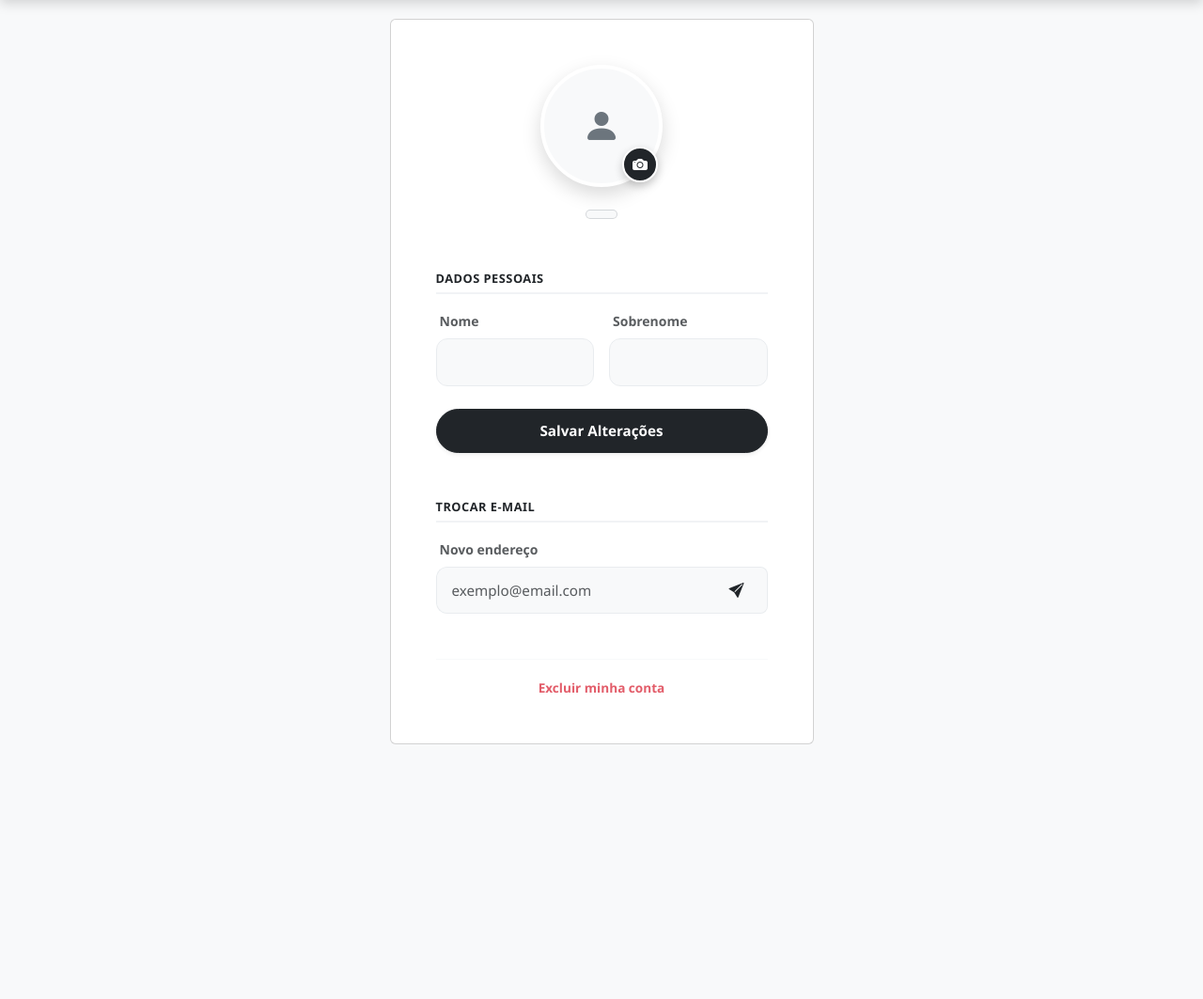
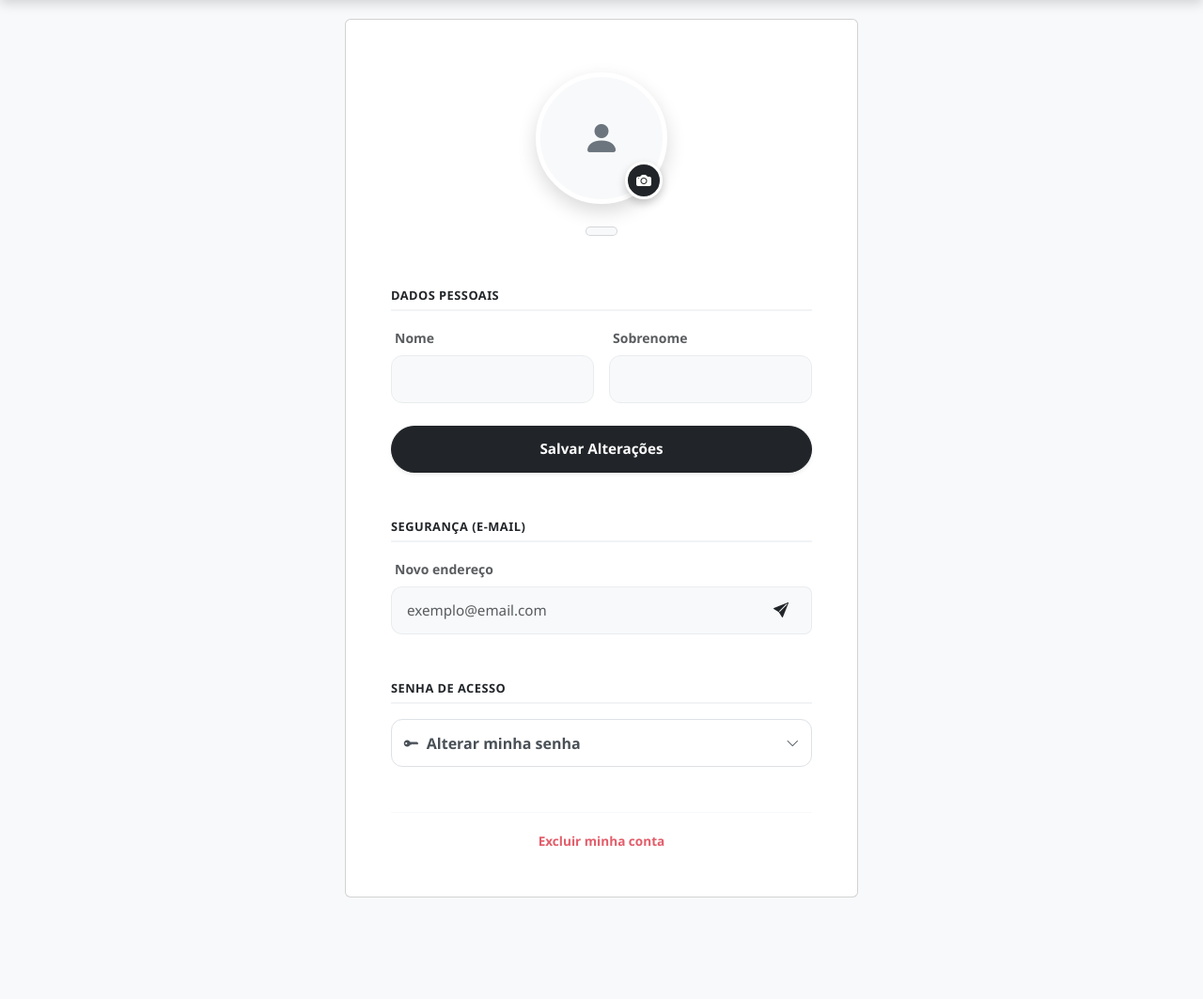
Before and after one commit to AprendendoLinux/enquetes, a FastAPI app: template app/templates/my_profile.html in a window 1280 px wide. Shown: the part 80-1143 px from the top of the page at 94% size. Before the commit the page ends 872 px from the top, so only its background shows below. Run offline with FastAPI, Linux system fonts and the light colour scheme; the template is opened without the code that fills it, so the values that code supplies are empty; parts of the project's set-up code (start-up, migrations or seed data) failed here and were passed over.

Commit message:
Alterado em 29/01/2026 às 10h:51m

```diff
--- a/app/main.py
+++ b/app/main.py
@@ -333,6 +333,35 @@ async def verify_email_change(request: Request, token: str, db: Session = Depend
     response.delete_cookie("access_token")
     return response
 
+# --- NOVA ROTA: ALTERAR SENHA (CORREÇÃO DO ERRO 404) ---
+@app.post("/my_profile/change_password")
+async def change_password_profile(
+    current_password: str = Form(...),
+    new_password: str = Form(...),
+    confirm_password: str = Form(...),
+    db: Session = Depends(get_db),
+    access_token: str | None = Cookie(default=None)
+):
+    if not access_token: return RedirectResponse("/login", status_code=303)
+    email = verify_token(access_token)
+    if not email: return RedirectResponse("/login", status_code=303)
+
+    user = crud.get_user_by_email(db, email)
+
+    # 1. Verifica se a senha atual está correta
+    if not verify_password(current_password, user.hashed_password):
+        return RedirectResponse("/my_profile?error=A senha atual está incorreta.", status_code=303)
+
+    # 2. Verifica se as novas senhas conferem
+    if new_password != confirm_password:
+        return RedirectResponse("/my_profile?error=A nova senha e a confirmação não coincidem.", status_code=303)
+
+    # 3. Atualiza no banco
+    new_hash = get_password_hash(new_password)
+    crud.update_user_password(db, user.id, new_hash)
+
+    return RedirectResponse("/my_profile?success=Sua senha foi alterada com sucesso.", status_code=303)
+
 @app.post("/my_profile/delete_account")
 async def delete_account(
     password: str = Form(...),
--- a/app/templates/base.html
+++ b/app/templates/base.html
@@ -67,36 +108,37 @@
         {% endif %}
       </a>
 
-      <button class="navbar-toggler border-0" type="button" data-bs-toggle="collapse" data-bs-target="#navbarContent">
-        <i class="bi bi-list text-white fs-2"></i>
+      <button class="navbar-toggler border-0 shadow-none text-white" type="button" data-bs-toggle="collapse" data-bs-target="#navbarContent">
+        <i class="bi bi-list fs-1"></i>
       </button>
 
       <div class="collapse navbar-collapse" id="navbarContent">
-        <div class="ms-auto d-flex align-items-center gap-2">
+        <div class="ms-auto d-flex align-items-center gap-2 mt-3 mt-lg-0 mobile-menu-container">
 
             {% if current_user %}
-                <a href="/" class="btn btn-outline-light btn-sm rounded-pill px-3 fw-bold">
+                <a href="/" class="btn btn-outline-light btn-sm rounded-pill px-3 fw-bold responsive-btn">
                     <i class="bi bi-house-door-fill me-1"></i> Início
                 </a>
 
                 {% if request.url.path.startswith('/admin') %}
-                    <a href="/dashboard" class="btn btn-outline-secondary btn-sm rounded-pill px-3 fw-bold me-2 border-secondary text-light">
+                    <a href="/dashboard" class="btn btn-outline-secondary btn-sm rounded-pill px-3 fw-bold me-lg-2 border-secondary text-light responsive-btn">
                         <i class="bi bi-speedometer2 me-1"></i> Meu Painel
                     </a>
                 {% else %}
-                    <a href="/create_poll" class="btn btn-primary btn-sm rounded-pill px-3 fw-bold">
+                    <a href="/create_poll" class="btn btn-primary btn-sm rounded-pill px-3 fw-bold responsive-btn">
                         <i class="bi bi-plus-lg me-1"></i> Criar Nova
                     </a>
 
                     {% if current_user.is_admin %}
-                    <a class="btn btn-warning btn-sm rounded-pill px-3 fw-bold text-dark" href="/admin">
+                    <a class="btn btn-warning btn-sm rounded-pill px-3 fw-bold text-dark responsive-btn" href="/admin">
                         <i class="bi bi-shield-lock-fill me-1"></i> Painel Admin
                     </a>
                     {% endif %}
                 {% endif %}
 
-                <div class="dropdown ms-2">
-                    <a class="btn btn-outline-light border-0 dropdown-toggle d-flex align-items-center gap-2" href="#" role="button" data-bs-toggle="dropdown">
+                <div class="dropdown responsive-btn">
+                    <a class="btn btn-outline-light border-0 dropdown-toggle d-flex align-items-center gap-2 w-100 justify-content-between justify-content-lg-start" href="#" role="button" data-bs-toggle="dropdown">
+                        <div class="d-flex align-items-center gap-2">
                             <div class="bg-secondary rounded-circle d-flex align-items-center justify-content-center overflow-hidden" style="width: 32px; height: 32px;">
                                 {% if current_user.avatar_path %}
                                     <img src="{{ current_user.avatar_path }}" alt="Avatar" style="width: 100%; height: 100%; object-fit: cover;">
@@ -104,32 +146,31 @@
                                     <i class="bi bi-person-fill"></i>
                                 {% endif %}
                             </div>
-                        {# --- AQUI ESTÁ A ALTERAÇÃO: Nome Completo --- #}
-                        <span class="fw-semibold d-none d-lg-inline">{{ current_user.first_name }} {{ current_user.last_name }}</span>
+                            <span class="fw-semibold">{{ current_user.first_name }} {{ current_user.last_name }}</span>
+                        </div>
                     </a>
-                    <ul class="dropdown-menu dropdown-menu-end dropdown-menu-dark shadow">
+                    <ul class="dropdown-menu dropdown-menu-end dropdown-menu-dark shadow w-100">
                         <li><a class="dropdown-item" href="/dashboard"><i class="bi bi-speedometer2 me-2"></i>Dashboard</a></li>
                         <li><a class="dropdown-item" href="/my_profile"><i class="bi bi-person-circle me-2"></i>Meu Perfil</a></li>
-                        <li><a class="dropdown-item" href="/auth/change-password"><i class="bi bi-key me-2"></i>Alterar Senha</a></li>
-                        <li><hr class="dropdown-divider"></li>
+                        <li><hr class="dropdown-divider bg-secondary opacity-25"></li>
                         <li><a class="dropdown-item text-danger" href="/logout"><i class="bi bi-box-arrow-right me-2"></i>Sair</a></li>
                     </ul>
                 </div>
 
             {% else %}
                 {% if request.url.path == '/' or request.url.path == '/login' or request.url.path == '/auth/token' or request.url.path == '/my_profile/verify_email' %}
-                    <form action="/auth/token" method="post" class="d-flex align-items-center gap-2">
-                        <input type="email" name="username" class="form-control input-dark-theme" placeholder="E-mail" style="width: 160px;" required>
-                        <input type="password" name="password" class="form-control input-dark-theme" placeholder="Senha" style="width: 160px;" required>
-                        <button type="submit" class="btn btn-login-matte shadow-sm">Entrar</button>
+                    <form action="/auth/token" method="post" class="d-flex align-items-center gap-2 mobile-menu-container">
+                        <input type="email" name="username" class="form-control input-dark-theme responsive-input" placeholder="E-mail" required>
+                        <input type="password" name="password" class="form-control input-dark-theme responsive-input" placeholder="Senha" required>
+                        <button type="submit" class="btn btn-login-matte shadow-sm responsive-btn">Entrar</button>
                     </form>
                     <div class="vr-matte"></div>
-                    <a href="/register" class="btn btn-register-matte">Criar conta</a>
+                    <a href="/register" class="btn btn-register-matte responsive-btn">Criar conta</a>
                 {% else %}
-                    <a href="/" class="btn btn-outline-light btn-sm rounded-pill px-3">
+                    <a href="/" class="btn btn-outline-light btn-sm rounded-pill px-3 responsive-btn">
                         <i class="bi bi-house-door-fill me-1"></i> Início
                     </a>
-                    <a href="/" class="btn btn-login-matte ms-2">Entrar</a>
+                    <a href="/" class="btn btn-login-matte ms-lg-2 responsive-btn">Entrar</a>
                 {% endif %}
             {% endif %}
 
--- a/app/templates/my_profile.html
+++ b/app/templates/my_profile.html
@@ -7,11 +7,11 @@
 
 {% block extra_css %}
 <style>
-    /* --- ESTRUTURA --- */
+    /* --- ESTRUTURA (Idêntica à Poll Card) --- */
     .card-profile {
         border: none;
-        border-radius: 20px;
-        box-shadow: 0 10px 40px rgba(0,0,0,0.08);
+        border-radius: 20px; /* Igual à enquete */
+        box-shadow: 0 10px 30px rgba(0,0,0,0.08); /* Sombra idêntica */
         background: #fff;
         overflow: hidden;
     }
@@ -19,8 +19,8 @@
     /* --- ÁREA DA FOTO --- */
     .avatar-wrapper {
         position: relative;
-        width: 130px;
-        height: 130px;
+        width: 140px; /* Levemente maior para preencher melhor o card mais largo */
+        height: 140px;
         margin: 0 auto;
     }
 
@@ -29,7 +29,7 @@
         height: 100%;
         object-fit: cover;
         border-radius: 50%;
-        border: 4px solid #fff;
+        border: 5px solid #fff;
         box-shadow: 0 8px 20px rgba(0,0,0,0.15);
         background-color: #f8f9fa;
         transition: transform 0.3s ease;
@@ -39,12 +39,12 @@
         position: absolute;
         bottom: 5px;
         right: 5px;
-        width: 38px;
-        height: 38px;
+        width: 40px;
+        height: 40px;
         border-radius: 50%;
         background-color: #212529;
         color: #fff;
-        border: 2px solid #fff;
+        border: 3px solid #fff;
         display: flex;
         align-items: center;
         justify-content: center;
@@ -59,13 +59,13 @@
         transform: scale(1.1);
     }
 
-    /* --- TIPOGRAFIA ESCURA (LEGIBILIDADE) --- */
+    /* --- TIPOGRAFIA --- */
     .section-title {
         font-size: 0.8rem;
-        font-weight: 800; /* Negrito Forte */
+        font-weight: 800;
         text-transform: uppercase;
         letter-spacing: 0.5px;
-        color: #212529; /* PRETO (quase) */
+        color: #212529;
         margin-bottom: 1rem;
         display: block;
         border-bottom: 2px solid #f1f3f5;
@@ -103,7 +103,7 @@
     .btn-action {
         font-weight: 600;
         font-size: 0.95rem;
-        padding: 0.7rem 1.5rem;
+        padding: 0.8rem 1.5rem; /* Botões um pouco mais altos */
     }
 
     .delete-zone-link {
@@ -115,12 +115,28 @@
         transition: opacity 0.2s;
     }
     .delete-zone-link:hover { opacity: 1; text-decoration: underline; }
+
+    /* Estilo do botão de expandir senha */
+    .btn-toggle-password {
+        background-color: #fff;
+        border: 1px solid #dee2e6;
+        color: #495057;
+        font-weight: 600;
+        border-radius: 12px;
+        padding: 0.8rem;
+        transition: all 0.2s;
+    }
+    .btn-toggle-password:hover, .btn-toggle-password[aria-expanded="true"] {
+        background-color: #f8f9fa;
+        border-color: #212529;
+        color: #212529;
+    }
 </style>
 {% endblock %}
 
 {% block content %}
 <div class="row justify-content-center">
-    <div class="col-lg-5 col-md-8">
+    <div class="col-lg-6 col-md-9">
 
         {% if success %}
         <div class="alert alert-success alert-dismissible fade show border-0 shadow-sm rounded-4 py-3 px-4 mb-4 d-flex align-items-center" role="alert" style="background-color: #d1e7dd; color: #0f5132;">
@@ -140,7 +156,7 @@
         <div class="card card-profile mb-5">
             <div class="card-body p-4 p-md-5">
 
-                <div class="text-center mb-5">
+                <div class="text-center mb-5 pt-2">
                     <div class="avatar-wrapper mb-3">
                         {% if user.avatar_path %}
                             <img src="{{ user.avatar_path }}?t={{ range(1, 10000) | random }}" class="avatar-img" id="currentAvatarDisplay">
@@ -156,7 +172,7 @@
                         <input type="file" id="avatarInput" accept="image/*" class="d-none">
                     </div>
 
-                    <h4 class="fw-bold text-dark mb-1">{{ user.first_name }} {{ user.last_name }}</h4>
+                    <h3 class="fw-bold text-dark mb-1">{{ user.first_name }} {{ user.last_name }}</h3>
                     <span class="badge bg-light text-dark border border-secondary border-opacity-25 rounded-pill fw-normal px-3">
                         {{ user.email }}
                     </span>
@@ -182,7 +198,7 @@
                 </form>
 
                 <form action="/my_profile/request_email_change" method="post" class="mb-5">
-                    <span class="section-title">Trocar E-mail</span>
+                    <span class="section-title">Segurança (E-mail)</span>
                     <label class="form-label small fw-bold text-muted ms-1">Novo endereço</label>
                     <div class="input-group mb-2">
                         <input type="email" name="new_email" class="form-control form-control-clean border-end-0" placeholder="exemplo@email.com" required>
@@ -191,6 +207,43 @@
                         </button>
                     </div>
                 </form>
+
+                <div class="mb-5">
+                    <span class="section-title">Senha de Acesso</span>
+
+                    <button class="btn btn-toggle-password w-100 d-flex justify-content-between align-items-center" type="button" data-bs-toggle="collapse" data-bs-target="#collapsePassword" aria-expanded="false">
+                        <span><i class="bi bi-key-fill me-2"></i>Alterar minha senha</span>
+                        <i class="bi bi-chevron-down small"></i>
+                    </button>
+
+                    <div class="collapse mt-3" id="collapsePassword">
+                        <div class="card card-body bg-light border-0 rounded-4 p-4">
+                            <form action="/my_profile/change_password" method="post">
+                                <div class="mb-3">
+                                    <label class="form-label small fw-bold text-muted ms-1">Senha Atual</label>
+                                    <input type="password" name="current_password" class="form-control form-control-clean bg-white" required>
+                                </div>
+
+                                <div class="row g-3 mb-4">
+                                    <div class="col-6">
+                                        <label class="form-label small fw-bold text-muted ms-1">Nova Senha</label>
+                                        <input type="password" name="new_password" class="form-control form-control-clean bg-white" required>
+                                    </div>
+                                    <div class="col-6">
+                                        <label class="form-label small fw-bold text-muted ms-1">Confirmar</label>
+                                        <input type="password" name="confirm_password" class="form-control form-control-clean bg-white" required>
+                                    </div>
+                                </div>
+
+                                <div class="d-grid">
+                                    <button type="submit" class="btn btn-dark rounded-pill fw-bold py-2">
+                                        Atualizar Senha
+                                    </button>
+                                </div>
+                            </form>
+                        </div>
+                    </div>
+                </div>
 
                 <div class="text-center pt-3 border-top border-light">
                     <button type="button" class="btn btn-link delete-zone-link p-0" data-bs-toggle="modal" data-bs-target="#deleteAccountModal">
@@ -209,7 +262,6 @@
             <div class="modal-body text-center p-4">
                 <h6 class="fw-bold mb-4">Nova Foto</h6>
                 <img id="imagePreview" src="" class="preview-modal-img" alt="Prévia">
-
                 <div class="d-grid gap-2">
                     <button type="button" id="btnConfirmUpload" class="btn btn-dark rounded-pill fw-bold py-2 shadow-sm">Confirmar</button>
                     <button type="button" id="btnReplace" class="btn btn-link text-muted text-decoration-none btn-sm">Escolher outra</button>
@@ -228,9 +280,7 @@
                 </div>
                 <h5 class="fw-bold mb-2 text-danger">Excluir Conta?</h5>
                 <p class="small text-muted mb-4">Essa ação apagará todas as suas enquetes e não pode ser desfeita.</p>
-
                 <input type="password" name="password" class="form-control form-control-clean text-center mb-3" placeholder="Digite sua senha" required>
-
                 <div class="d-grid gap-2">
                     <button type="submit" class="btn btn-danger rounded-pill fw-bold shadow-sm">Sim, Excluir</button>
                     <button type="button" class="btn btn-light rounded-pill" data-bs-dismiss="modal">Cancelar</button>
@@ -249,10 +299,8 @@
     const modal = new bootstrap.Modal(modalElement);
     const btnConfirm = document.getElementById('btnConfirmUpload');
     const btnReplace = document.getElementById('btnReplace');
-
     let selectedFile = null;
 
-    // 1. SELEÇÃO DE ARQUIVO
     avatarInput.addEventListener('change', function(e) {
         if (e.target.files && e.target.files.length > 0) {
             selectedFile = e.target.files[0];
@@ -265,40 +313,22 @@
         }
     });
 
-    // 2. TROCAR FOTO (REABRE SELETOR)
-    btnReplace.addEventListener('click', function() {
-        avatarInput.click();
+    btnReplace.addEventListener('click', function() { avatarInput.click(); });
+
+    btnConfirm.addEventListener('click', function() {
+        if (!selectedFile) return;
+        btnConfirm.disabled = true;
+        btnConfirm.innerHTML = '<span class="spinner-border spinner-border-sm me-2"></span>Enviando...';
+        const formData = new FormData();
+        formData.append('avatar', selectedFile);
+        fetch('/my_profile/upload_avatar', { method: 'POST', body: formData })
+        .then(response => {
+            if (response.ok) { window.location.reload(); }
+            else { alert('Erro ao enviar a imagem.'); btnConfirm.disabled = false; btnConfirm.innerHTML = 'Confirmar'; }
+        })
+        .catch(error => { console.error(error); alert('Erro de conexão.'); btnConfirm.disabled = false; btnConfirm.innerHTML = 'Confirmar'; });
     });
 
-    // 3. ENVIAR FOTO
-    btnConfirm.addEventListener('click', function() {
-        if (!selectedFile) return;
-
-        btnConfirm.disabled = true;
-        btnConfirm.innerHTML = '<span class="spinner-border spinner-border-sm me-2"></span>Enviando...';
-
-        const formData = new FormData();
-        formData.append('avatar', selectedFile);
-
-        fetch('/my_profile/upload_avatar', { method: 'POST', body: formData })
-        .then(response => {
-            if (response.ok) {
-                window.location.reload();
-            } else {
-                alert('Erro ao enviar a imagem.');
-                btnConfirm.disabled = false;
-                btnConfirm.innerHTML = 'Confirmar';
-            }
-        })
-        .catch(error => {
-            console.error(error);
-            alert('Erro de conexão.');
-            btnConfirm.disabled = false;
-            btnConfirm.innerHTML = 'Confirmar';
-        });
-    });
-
-    // LIMPEZA AO FECHAR
     modalElement.addEventListener('hidden.bs.modal', function () {
         if (!btnConfirm.disabled) avatarInput.value = '';
     });
```
Also changed, not shown: other parts of app/templates/base.html (+41 -0 lines), app/templates/old_change_password.html (renamed from app/templates/change_password.html). Lines whose indentation alone changed are shown as unchanged.
